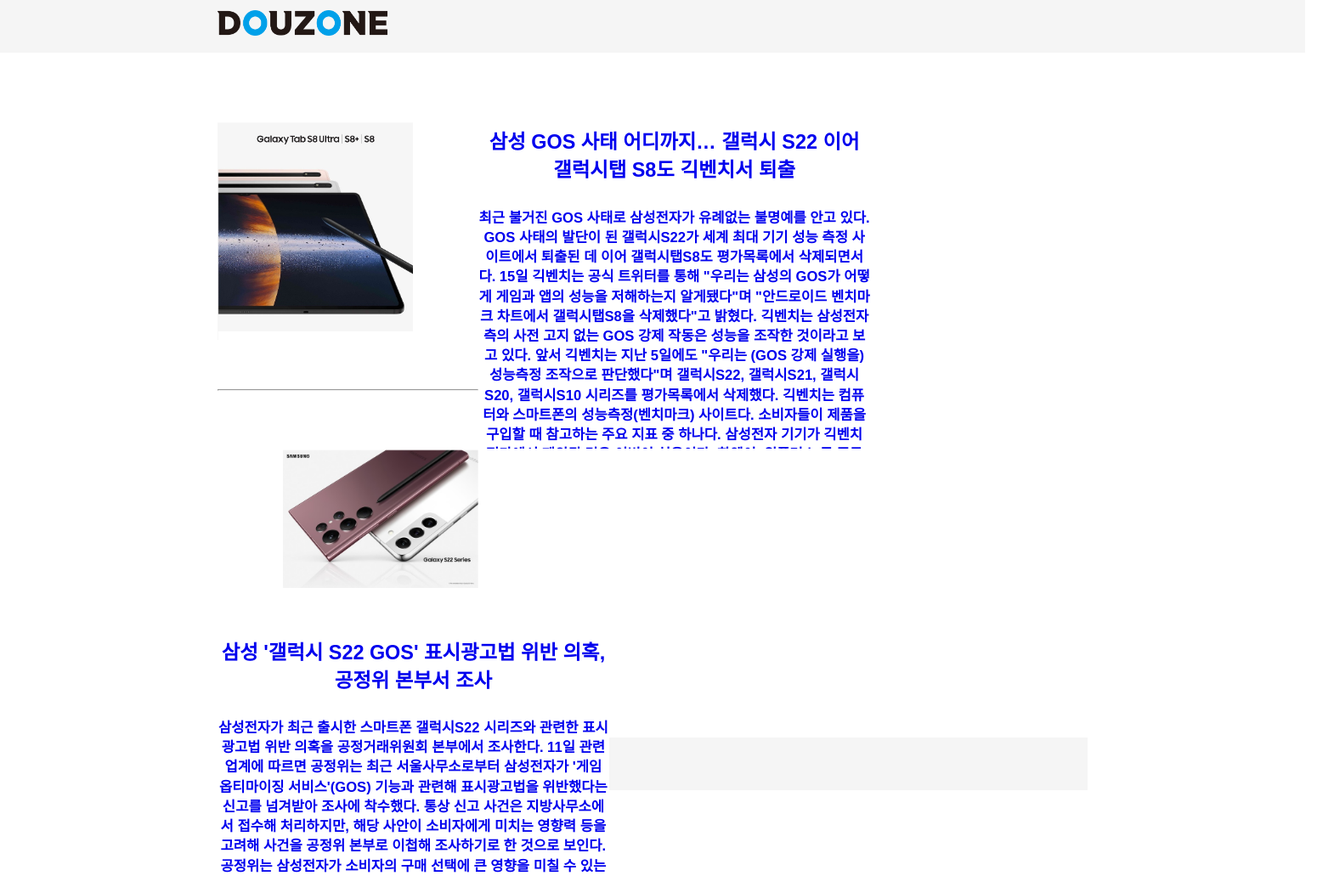
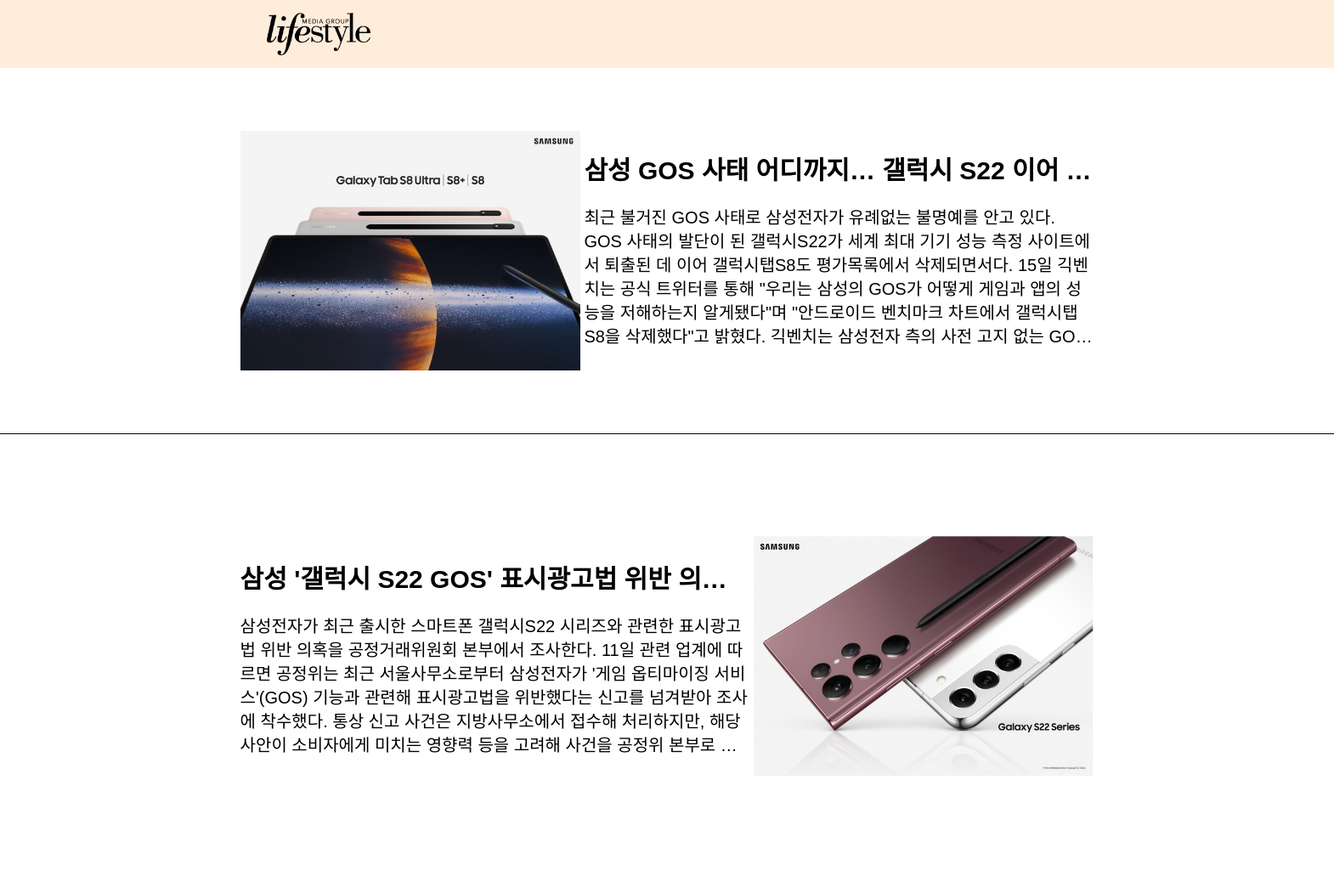
Before and after one commit to Douzone-2th-TEAM1/Lifestyle, a plain HTML site: page html/LDH/page1.html in a window 1280 px wide. Shown: the top 1031 px of the page at 85% size, 1570 px wide, since content can reach past the window. Drawn offline with nearby package versions, Linux system fonts and the light colour scheme.

Commit message:
Design: 레이아웃 수정

```diff
--- a/css/LDH/page1.css
+++ b/css/LDH/page1.css
@@ -1,84 +1,74 @@
 body {
-    font-family: 'Noto Sans KR', sans-serif;
+  font-family: "Noto Sans KR", sans-serif;
   font-size: 20px;
   font-weight: 400;
   line-height: 1.4;
-    margin: 0;
+  min-width: 1570px;
 }
 
-  img {
-    width: 100%;
-    height: 100%;
+a {
+  text-decoration: none;
+  color: black;
+  height: 50px;
 }
 
-  a:link {
-      text-decoration: none;
-  }
-
-  a:visited {
-    color: black;
-    text-decoration: none;
-  }
-
-  a:hover {
-    color: rgb(202, 202, 202);
-    transition: 0.4s;
-  }
-
-
 header {
-    width: 100%;
-    height: 61.6px;
-    background-color: #f5f5f5;
+  position: sticky;
+  top: 0;
+  z-index: 2;
   display: flex;
+  justify-items: center;
   align-items: center;
-    padding-left: 20%;
-    position: fixed;
+  background-color: #ffeddb;
+  padding: 15px 20%;
 }
 
 header img {
-    width: 200px;
-    height: 30px;
+  height: 50px;
 }
 
 .contents {
-    padding: 10% 20%;
-    margin-bottom: 5%;
+  display: flex;
+  justify-content: space-between;
+  align-items: center;
+  cursor: pointer;
+  padding: 65px 18%;
+  border-bottom: 1px solid black;
 }
 
-  .contents .left-side-img {
-    display: flex;
-    width: 30%;
-    float:left;
+.contents img {
+  width: 400px;
 }
 
-  .contents .left-side-text {
-    text-align: center;
-    width: 60%;
+.contents .text {
+  display: flex;
+  flex-direction: column;
+  align-items: center;
+  justify-content: center;
+  width: 600px;
   height: 300px;
   float: left;
   overflow: hidden;
   text-overflow: ellipsis;
 }
 
-  .contents .right-side-img {
-    display: flex;
-    width: 30%;
-    float: right;
-  }
-
-  .contents .right-side-text {
-    text-align: center;
-    width:60%;
-    height: 400px;
-    float: right;
+h3 {
+  width: 100%;
+  white-space: nowrap;
   overflow: hidden;
   text-overflow: ellipsis;
+  font-weight: bold;
+  font-size: 30px;
 }
-
-  footer {
-    height: 61.6px;
-    background-color: #f5f5f5;
-    display: flex;
-    align-items: center;
+h5 {
+  display: -webkit-box;
+  word-wrap: break-word;
+  -webkit-box-orient: vertical;
+  -webkit-line-clamp: 6;
+  text-overflow: ellipsis;
+  line-height: 1.4;
+  overflow: hidden;
+  margin-top: 20px;
+  font-weight: 500;
+  font-size: 20px;
 }
--- a/css/LDH/page2.css
+++ b/css/LDH/page2.css
@@ -1,36 +1,16 @@
 body {
-    font-family: 'Noto Sans KR', sans-serif;
+  font-family: "Noto Sans KR", sans-serif;
   font-size: 20px;
   font-weight: 400;
   line-height: 1.4;
-    margin-top: 0;
-    margin-left: 0;
-    margin-right: 0;
-    margin-bottom: 0;
-  }
-
-
-  header {
-    width: 100%;
-    height: 61.6px;
-    background-color: #f5f5f5;
-    display: flex;
-    align-items: center;
-    padding-left: 20%;
-    margin: 0;
-    position: fixed;
-  }
-
-  header img {
-    width: 200px;
-    height: 30px;
+  min-width: 1570px;
 }
 
 .contents {
-    align-items: center;
-    max-width: 80%;
-    max-height: 20%;
-    padding: 7% 20%;
+  cursor: revert;
+  display: flex;
+  flex-direction: column;
+  padding: 5% 20%;
 }
 
 table {
@@ -48,16 +28,9 @@
 }
 
 .contents .text {
-    align-items: center;
-    text-align: center;
-    padding-left: 5%;
-    width:90%;
-    position: relative;
+  text-align: start;
+  height: auto;
+  width: auto;
+  /* align-items: center; */
+  /* text-align: center; */
 }
-
-  footer {
-    height: 61.6px;
-    background-color: #f5f5f5;
-    display: flex;
-    align-items: center;
-  }
--- a/html/LDH/page1.html
+++ b/html/LDH/page1.html
@@ -1,74 +1,74 @@
 <!DOCTYPE html>
 <html lang="en">
   <head>
+    <link
+      rel="stylesheet"
+      href="https://cdn.jsdelivr.net/npm/reset-css@5.0.1/reset.min.css"
+    />
     <link rel="stylesheet" href="../../css/LDH/page1.css" />
+
+    <script src="https://code.jquery.com/jquery-3.4.1.min.js"></script>
+    <script type="text/javascript">
+      const loadPage = () => {
+        console.log("ttt");
+        $(document).ready(function () {
+          $("#contents_layout").load("../LDH/page2.html");
+        });
+      };
+    </script>
   </head>
   <body>
-    <div>
     <header>
       <a href="../../public/index.html"
-          ><img src="../../public/images/LDH/logo.png" alt="LOGO"
+        ><img src="../../public/images/logo3.png" alt="LOGO"
       /></a>
     </header>
-    </div>
 
-    <div class="contents">
-      <div class="left-side-img">
-        <img src="../../public/images/LDH/TabS8.jpg" />
-      </div>
-      <div class="right-side-text">
-        <a href="page2.html">
-          <div>
+    <div id="contents_layout" class="contents_layout">
+      <div class="contents" onclick="loadPage()">
+        <img src="../../public/images/LDH/tab8.jpeg" />
+
+        <div class="text">
           <h3>
-              삼성 GOS 사태 어디까지… 갤럭시 S22 이어 갤럭시탭 S8도 긱벤치서
-              퇴출
+            삼성 GOS 사태 어디까지… 갤럭시 S22 이어 갤럭시탭 S8도 긱벤치서 퇴출
           </h3>
-          </div>
 
-          <div>
           <h5>
             최근 불거진 GOS 사태로 삼성전자가 유례없는 불명예를 안고 있다. GOS
             사태의 발단이 된 갤럭시S22가 세계 최대 기기 성능 측정 사이트에서
-              퇴출된 데 이어 갤럭시탭S8도 평가목록에서 삭제되면서다. 15일
-              긱벤치는 공식 트위터를 통해 "우리는 삼성의 GOS가 어떻게 게임과
-              앱의 성능을 저해하는지 알게됐다"며 "안드로이드 벤치마크 차트에서
-              갤럭시탭S8을 삭제했다"고 밝혔다. 긱벤치는 삼성전자 측의 사전 고지
-              없는 GOS 강제 작동은 성능을 조작한 것이라고 보고 있다. 앞서
-              긱벤치는 지난 5일에도 "우리는 (GOS 강제 실행을) 성능측정 조작으로
-              판단했다"며 갤럭시S22, 갤럭시S21, 갤럭시S20, 갤럭시S10 시리즈를
-              평가목록에서 삭제했다. 긱벤치는 컴퓨터와 스마트폰의
-              성능측정(벤치마크) 사이트다. 소비자들이 제품을 구입할 때 참고하는
-              주요 지표 중 하나다. 삼성전자 기기가 긱벤치 평가에서 제외된 것은
-              이번이 처음이다. 화웨이, 원플러스 등 중국 제조사 외에는 유례가
-              없다. GOS는 배터리 소모를 줄이고 저온화상 등을 막기 위해 CPU와 GPU
-              성능을 제한하는 일종의 안전장치다. 삼성은 최근 5년 새 출시된
-              갤럭시 스마트폰에 GOS를 탑재했고, GOS를 비활성화하기 위해선
-              유료앱을 사용해야 했다. 하지만 삼성은 갤럭시S22부터 특정 앱 실행
-              시 무조건 GOS 기능이 작동하도록 했고, 유료 앱으로도 GOS를 삭제할
-              수 없도록 했다. 결국 고성능 유지를 원하는 사용자들 사이에선 불만이
-              나왔고, 삼성은 지난 11일 업데이트를 통해 GOS 강제 사용을 해제했다.
-              삼성의 이 같은 조치에도 GOS 사태는 좀처럼 가라앉지 않는 분위기다.
-              일부 사용자들 사이에선 "게임을 잘 할 수 있는 스마폰 성능이라고
-              광고했는데 속았다" "100만원이 넘는 저사양 스마트폰하며 소비자를
-              기만했다"며 분노를 표출하고 있다. 현재 공정거래위원회는 해당
-              사안을 조사 중에 있고, GOS 피해 소비자들은 삼성전자를 상대로
-              집단소송을 준비하고 있다.
+            퇴출된 데 이어 갤럭시탭S8도 평가목록에서 삭제되면서다. 15일 긱벤치는
+            공식 트위터를 통해 "우리는 삼성의 GOS가 어떻게 게임과 앱의 성능을
+            저해하는지 알게됐다"며 "안드로이드 벤치마크 차트에서 갤럭시탭S8을
+            삭제했다"고 밝혔다. 긱벤치는 삼성전자 측의 사전 고지 없는 GOS 강제
+            작동은 성능을 조작한 것이라고 보고 있다. 앞서 긱벤치는 지난 5일에도
+            "우리는 (GOS 강제 실행을) 성능측정 조작으로 판단했다"며 갤럭시S22,
+            갤럭시S21, 갤럭시S20, 갤럭시S10 시리즈를 평가목록에서 삭제했다.
+            긱벤치는 컴퓨터와 스마트폰의 성능측정(벤치마크) 사이트다. 소비자들이
+            제품을 구입할 때 참고하는 주요 지표 중 하나다. 삼성전자 기기가
+            긱벤치 평가에서 제외된 것은 이번이 처음이다. 화웨이, 원플러스 등
+            중국 제조사 외에는 유례가 없다. GOS는 배터리 소모를 줄이고 저온화상
+            등을 막기 위해 CPU와 GPU 성능을 제한하는 일종의 안전장치다. 삼성은
+            최근 5년 새 출시된 갤럭시 스마트폰에 GOS를 탑재했고, GOS를
+            비활성화하기 위해선 유료앱을 사용해야 했다. 하지만 삼성은
+            갤럭시S22부터 특정 앱 실행 시 무조건 GOS 기능이 작동하도록 했고,
+            유료 앱으로도 GOS를 삭제할 수 없도록 했다. 결국 고성능 유지를 원하는
+            사용자들 사이에선 불만이 나왔고, 삼성은 지난 11일 업데이트를 통해
+            GOS 강제 사용을 해제했다. 삼성의 이 같은 조치에도 GOS 사태는 좀처럼
+            가라앉지 않는 분위기다. 일부 사용자들 사이에선 "게임을 잘 할 수 있는
+            스마폰 성능이라고 광고했는데 속았다" "100만원이 넘는 저사양
+            스마트폰하며 소비자를 기만했다"며 분노를 표출하고 있다. 현재
+            공정거래위원회는 해당 사안을 조사 중에 있고, GOS 피해 소비자들은
+            삼성전자를 상대로 집단소송을 준비하고 있다.
           </h5>
         </div>
-        </a>
       </div>
-    </div>
-    <div class="contents">
-      <hr />
-      <br />
-      <div class="right-side-img">
-        <img src="../../public/images/LDH/S22.png" />
-      </div>
-      <div class="left-side-text">
-        <a href="#">
+
+      <div class="contents" onclick="loadPage()">
+        <div class="text">
           <h3>
             삼성 '갤럭시 S22 GOS' 표시광고법 위반 의혹, 공정위 본부서 조사
           </h3>
+
           <h5>
             삼성전자가 최근 출시한 스마트폰 갤럭시S22 시리즈와 관련한 표시광고법
             위반 의혹을 공정거래위원회 본부에서 조사한다. 11일 관련 업계에
@@ -92,11 +92,33 @@
             GOS를 끌 수 있도록 했다. GOS를 우회할 수 있는 외부 앱을 차단하는
             기능도 해제된다.
           </h5>
-        </a>
+        </div>
+
+        <img src="../../public/images/LDH/S22.png" />
+      </div>
+
+      <div class="contents" onclick="loadPage()">
+        <img src="../../public/images/LDH/phone.jpeg" />
+
+        <div class="text">
+          <h3>갤S22, 기본형보다 울트라가 싸졌다…3주만에 무슨일?</h3>
+
+          <h5>
+            삼성전자 갤럭시S22 울트라 공시지원금이 최대 55만원으로 대폭 상향
+            조정됐다. 프리미엄 라인업에 대한 지원금을 공식 출시 3주만에 올린
+            것은 이례적이다. 최근 게임 최적화 서비스(GOS) 논란이 일면서 초반
+            흥행몰이에 제동이 걸리자 지원금을 대폭 풀어 가격을 낮추는 전략을
+            꺼내든 것으로 풀이된다. 20일 업계에 따르면 SK텔레콤과 KT,
+            LG유플러스는 지난 18일 갤럭시S22 울트라 단말기 지원금을 일제히 3배
+            가량 높였다. 8~9만원대 요금제 기준 SK텔레콤의 공시지원금은 48만원,
+            KT는 50만원, LG유플러스는 55만원이 됐다. 공시지원금 규모는 지난달
+            25일 공식 출시 첫날 20만원 안팎에 불과했지만, 모두 30만원 이상
+            늘어난 셈이다. 갤럭시S22 울트라 256GB 모델 출고가는 145만2000원이다.
+            8만원대 요금제를 이용하고 공시지원금에 유유통망 추가지원금(15%)을
+            더하면 실 구매가는 81만9500원까지 낮아진다.
+          </h5>
         </div>
       </div>
-
-    <br /><br /><br /><br /><br /><br />
-    <footer></footer>
+    </div>
   </body>
 </html>
```
Also changed, not shown: html/LDH/page2.html (+3 -22 lines), html/pcy/articlePage.html (+0 -1 lines), public/images/LDH/phone.jpeg (added), public/images/LDH/tab8.jpeg (added). Lines whose indentation alone changed are shown as unchanged.
